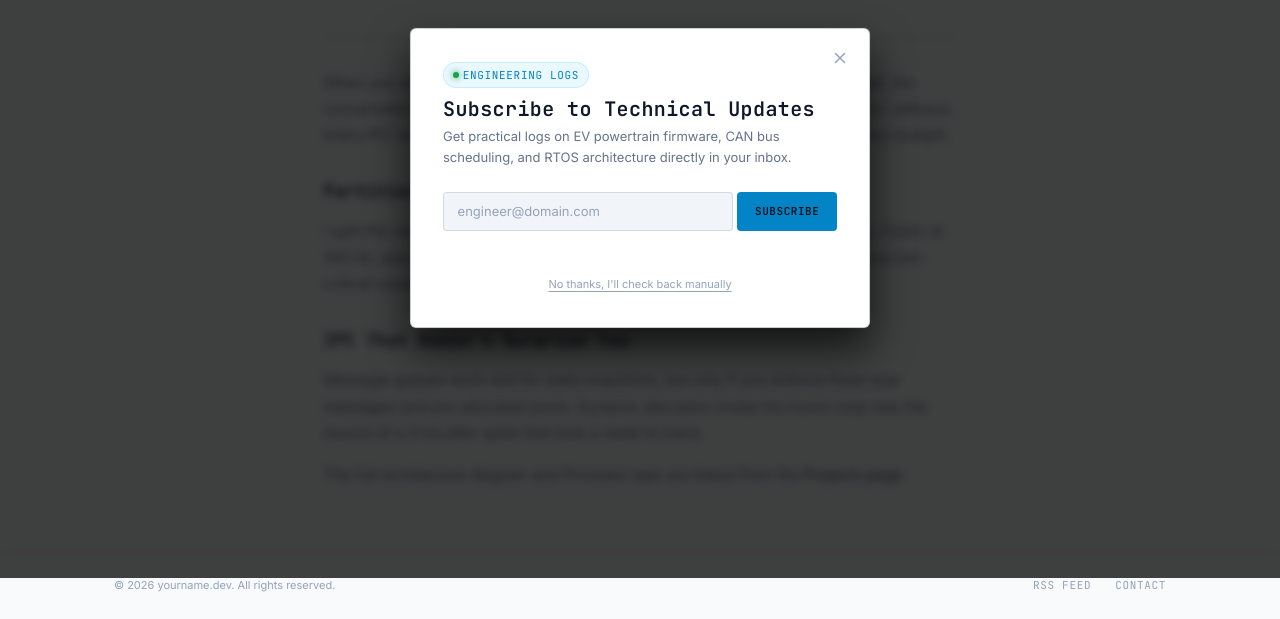
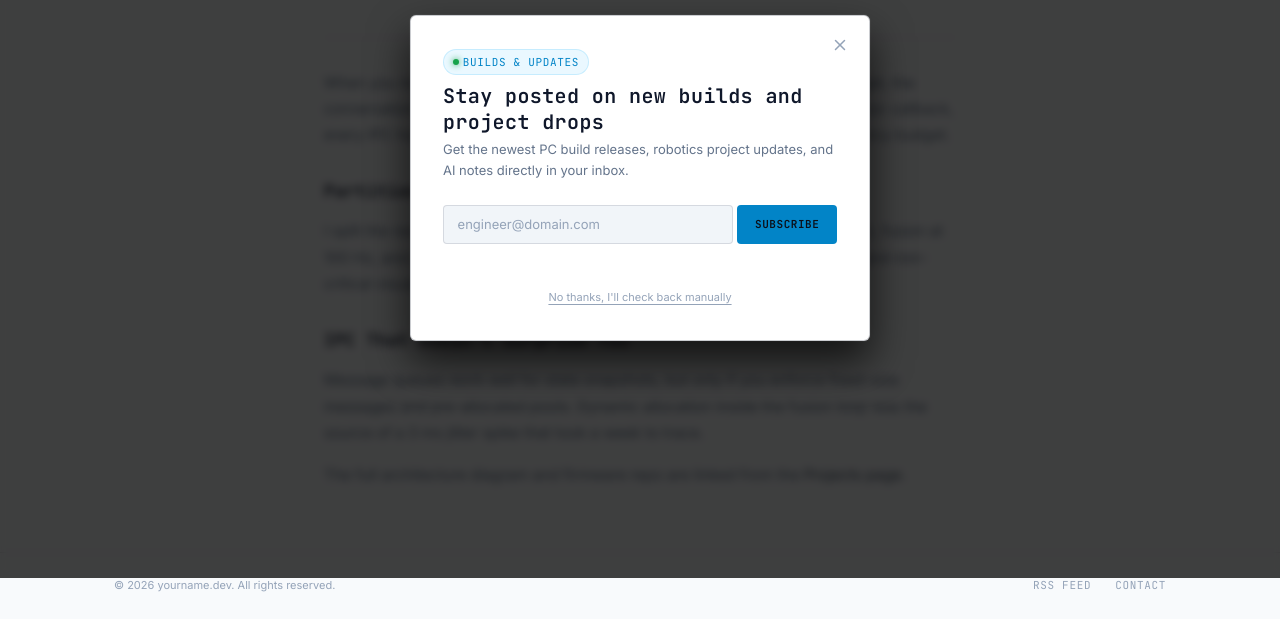
Before and after one commit to ambursa-a/ambursa-robotics-blog, a website: page posts/slam-rtos-architecture.html in a window 1280 px wide. Shown: the part 222-841 px from the top of the page. Drawn offline with Linux system fonts and the light colour scheme.

Commit message:
newsletter update

```diff
--- a/js/main.js
+++ b/js/main.js
@@ -118,10 +118,10 @@
             </svg>
           </button>
           <div class="newsletter-modal-header">
-            <span class="newsletter-modal-badge"><span class="badge-dot"></span> Engineering Logs</span>
-            <h2 id="newsletter-modal-title" class="newsletter-modal-title">Subscribe to Technical Updates</h2>
+            <span class="newsletter-modal-badge"><span class="badge-dot"></span> Builds &amp; Updates</span>
+            <h2 id="newsletter-modal-title" class="newsletter-modal-title">Stay posted on new builds and project drops</h2>
             <p id="newsletter-modal-desc" class="newsletter-modal-desc">
-              Get practical logs on EV powertrain firmware, CAN bus scheduling, and RTOS architecture directly in your inbox.
+              Get the newest PC build releases, robotics project updates, and AI notes directly in your inbox.
             </p>
           </div>
           <form id="newsletter-form" class="newsletter-modal-form" novalidate>
--- a/posts/slam-rtos-architecture.html
+++ b/posts/slam-rtos-architecture.html
@@ -191,11 +191,10 @@
         </svg>
       </button>
       <div class="newsletter-modal-header">
-        <span class="newsletter-modal-badge"><span class="badge-dot"></span> Engineering Logs</span>
-        <h2 id="newsletter-modal-title" class="newsletter-modal-title">Subscribe to Technical Updates</h2>
+        <span class="newsletter-modal-badge"><span class="badge-dot"></span> Builds &amp; Updates</span>
+        <h2 id="newsletter-modal-title" class="newsletter-modal-title">Stay posted on new builds and project drops</h2>
         <p id="newsletter-modal-desc" class="newsletter-modal-desc">
-          Get practical logs on EV powertrain firmware, CAN bus scheduling, and RTOS architecture directly in your
-          inbox.
+          Get the newest PC build releases, robotics project updates, and AI notes directly in your inbox.
         </p>
       </div>
       <form id="newsletter-form" action="https://buttondown.com/api/emails/embed-subscribe/ambursa" method="post"
```
Also changed, not shown: index.html (+2 -2 lines).
